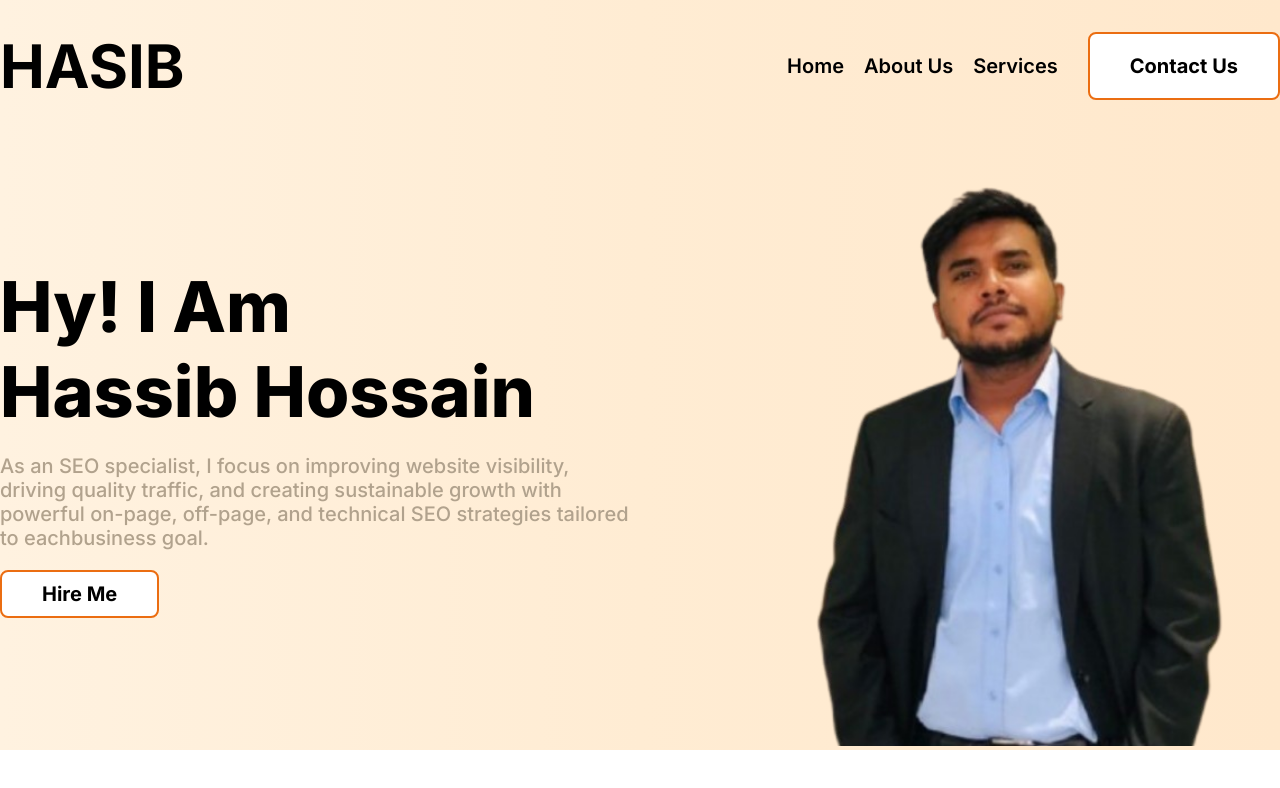
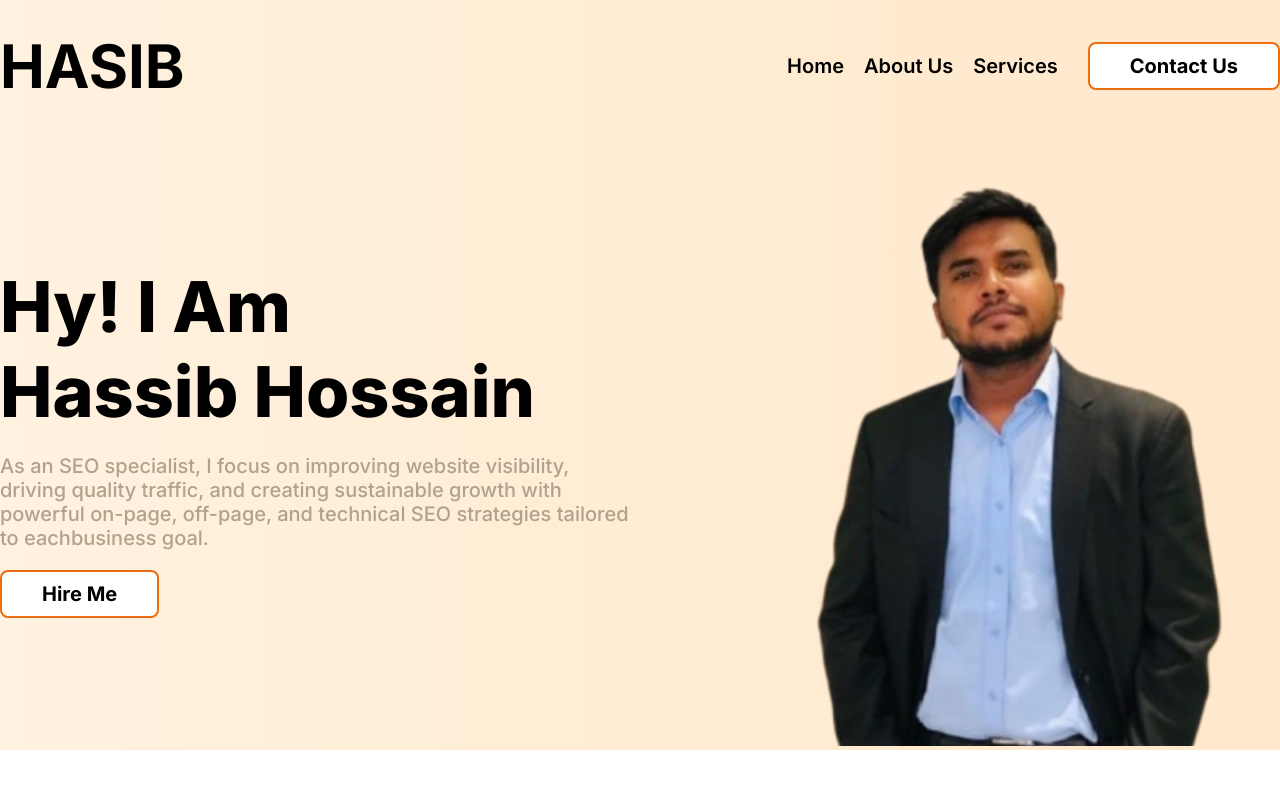
Before and after one commit to safi-03/hasibVai, a plain HTML site: page index.html in a window 1280 px wide. Drawn offline with Linux system fonts and the light colour scheme.

Commit message:
button updated

```diff
--- a/style.css
+++ b/style.css
@@ -55,7 +55,7 @@
 
 .nav-right button {
     margin-left: 30px;
-    padding: 20px 40px;
+    padding: 10px 40px;
     font-size: 20px;
     border-radius: 8px;
     font-weight: bold;
```
Also changed, not shown: index.html (+3 -1 lines).
